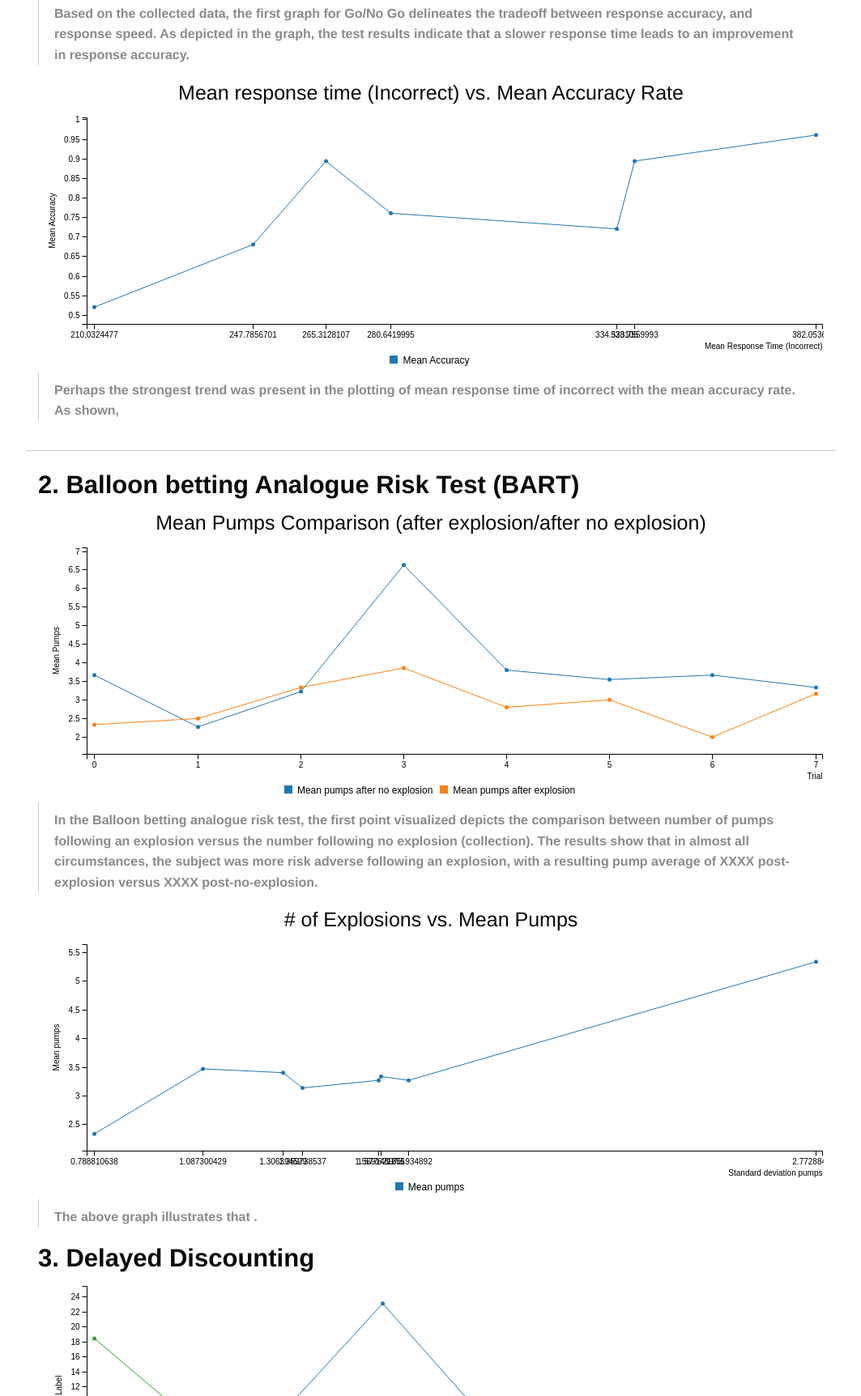
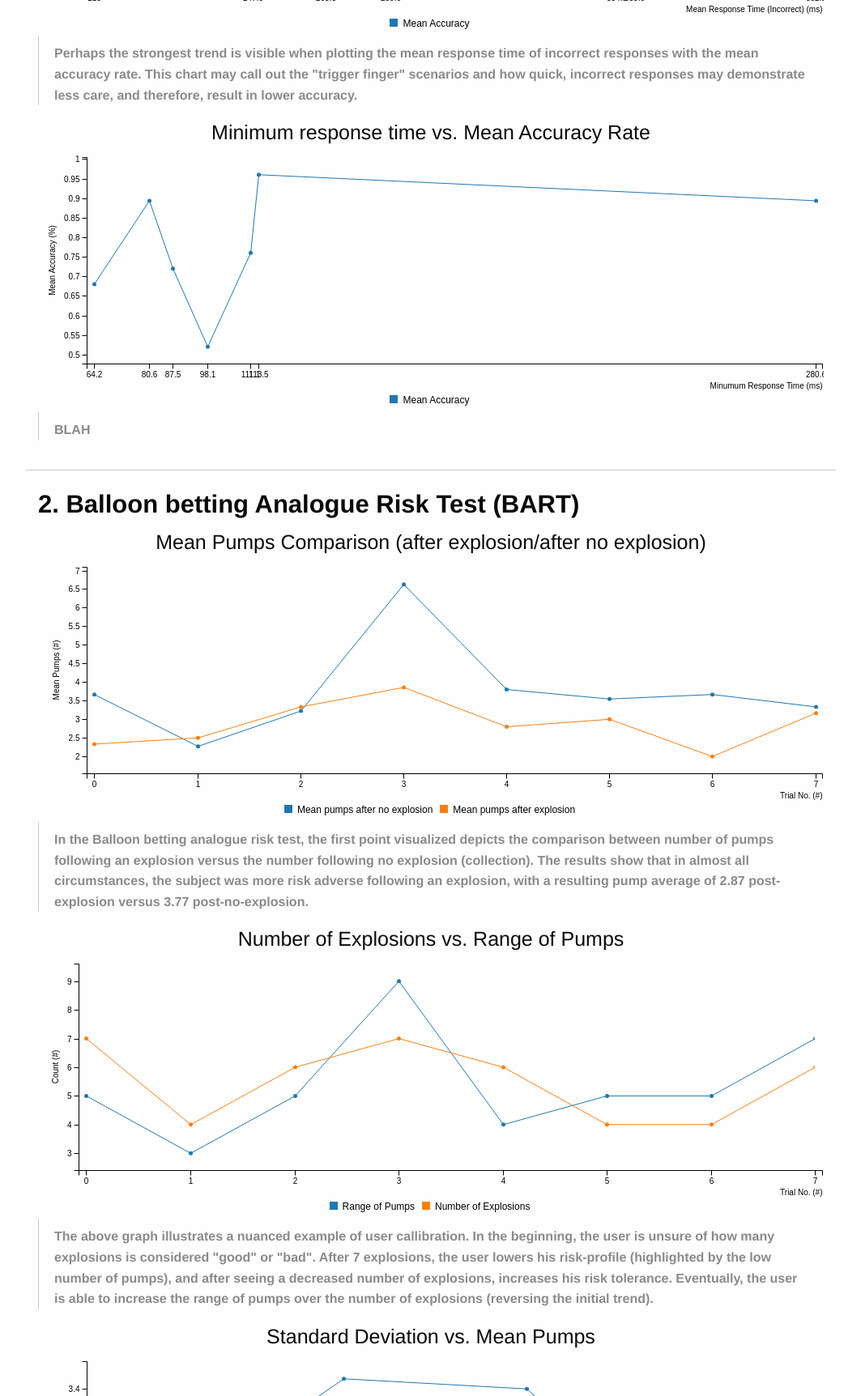
Before and after one commit to davcheng/health_tech_assignment1, a plain HTML site: page index.html in a window 1280 px wide. Shown: the part 1076-2800 px from the top of the page at 81% size, without its empty margins (108-1171 px from the left). Drawn offline with nearby package versions, Linux system fonts and the light colour scheme; files that its build step writes are made by us from their sources.

Commit message:
adding chart details and comments

```diff
--- a/data/DelayDiscounting.csv
+++ /dev/null
@@ -1,4 +0,0 @@
-"Participant ID","Date","Variable Label","Now Array","Later Array","Choice Array","Response Times"
-1182,,"dd_money_1_month",[50,75,62.5,56.25,59.375,60.9375],[100,100,100,100,100,100],[100,75,62.5,100,100,60.9375],[0.4335029721260071,0.2381590008735657,0.2727010250091553,0.2670289874076843,0.2960619926452637,0.3726949691772461]
-1182,"2017-01-30T21:50:22.000Z","dd_money_6_month",[50,25,37.5,43.75,40.625,42.1875],[100,100,100,100,100,100],[50,100,100,43.75,100,42.1875],[0.4665089845657349,0.2166639566421509,0.2620919942855835,0.2885230183601379,0.3019890189170837,0.2405250072479248]
-1182,"2017-01-30T22:11:20.000Z","dd_money_1_month",[50,75,87.5,93.75,90.625,89.0625],[100,100,100,100,100,100],[100,100,100,93.75,90.625,89.0625],[17.78407901525497,0.869147002696991,0.8900989890098572,0.7262750267982483,0.7464829683303833,0.6876819729804993]
--- a/data/bart2.csv
+++ b/data/bart2.csv
@@ -2,7 +2,6 @@ Mean pumps,Standard deviation pumps
 3.133333333,1.359738537
 2.333333333,0.788810638
 3.266666667,1.651934892
-5.333333333,2.772884579
 3.466666667,1.087300429
 3.4,1.306394529
 3.333333333,1.577621275
--- a/index.html
+++ b/index.html
@@ -17,7 +17,8 @@
 	    </div>
 	    <div class="row">
 			<div class="large-12 columns">
-				*Note: Adblocker needs to be turned off (loading data from a CSV using C3) or hit command+shift+R on mac
+				*Note: If charts are not loading, try a hard refresh (command+shift+R on mac)<br>
+        **Note2: If that doesn't work, try turning off Adblocker (since loading data from a CSV using D3)
 			</div>
 	    </div>
             <hr>
@@ -27,20 +28,22 @@
 				<h4 class="text-center">Mean response time (Correct) vs. Mean Accuracy Rate</h4>
         <div id="gonogo1"></div>
         <blockquote>
-            <p>Based on the collected data, the first graph for Go/No Go delineates the tradeoff between response accuracy, and response speed. As depicted in the graph, the test results indicate that a slower response time leads to an improvement in response accuracy. However</p>
+            <p>Based on the collected data, the first graph for Go/No Go delineates the tradeoff between response accuracy, and response speed. As depicted in the graph, the test results indicate that a slower response time leads to an improvement in response accuracy. However, it seems that after 300 ms, the strength of correlation diminishes as other factors, such as alertness may come into play.</p>
+        </blockquote>
+
+        <h4 class="text-center">Mean response time (Incorrect) vs. Mean Accuracy Rate</h4>
+        <div id="gonogo3"></div>
+        <blockquote>
+            <p>Perhaps the strongest trend is visible when plotting the mean response time of incorrect responses with the mean accuracy rate. This chart may call out the "trigger finger" scenarios and how quick, incorrect responses may demonstrate less care, and therefore, result in lower accuracy.</p>
         </blockquote>
 
         <h4 class="text-center">Minimum response time vs. Mean Accuracy Rate</h4>
         <div id="gonogo2"></div>
         <blockquote>
-            <p>Based on the collected data, the first graph for Go/No Go delineates the tradeoff between response accuracy, and response speed. As depicted in the graph, the test results indicate that a slower response time leads to an improvement in response accuracy.</p>
+            <p>BLAH</p>
         </blockquote>
 
-        <h4 class="text-center">Mean response time (Incorrect) vs. Mean Accuracy Rate</h4>
-        <div id="gonogo3"></div>
-        <blockquote>
-            <p>Perhaps the strongest trend was present in the plotting of mean response time of incorrect with the mean accuracy rate. As shown, </p>
-        </blockquote>
+
 
 			</div>
 	    </div>
@@ -52,21 +55,48 @@
         <h4 class="text-center">Mean Pumps Comparison (after explosion/after no explosion)</h4>
 				<div id="bart1"></div>
         <blockquote>
-            <p>In the Balloon betting analogue risk test, the first point visualized depicts the comparison between number of pumps following an explosion versus the number following no explosion (collection). The results show that in almost all circumstances, the subject was more risk adverse following an explosion, with a resulting pump average of XXXX post-explosion versus XXXX post-no-explosion.</p>
+            <p>In the Balloon betting analogue risk test, the first point visualized depicts the comparison between number of pumps following an explosion versus the number following no explosion (collection). The results show that in almost all circumstances, the subject was more risk adverse following an explosion, with a resulting pump average of <strong>2.87</strong> post-explosion versus <strong>3.77</strong> post-no-explosion.</p>
         </blockquote>
 
-        <!-- first chart -->
-        <h4 class="text-center"># of Explosions vs. Mean Pumps</h4>
+        <!-- second chart -->
+        <h4 class="text-center">Number of Explosions vs. Range of Pumps</h4>
         <div id="bart2"></div>
         <blockquote>
-            <p>The above graph illustrates that .</p>
+            <p>The above graph illustrates a nuanced example of user callibration. In the beginning, the user is unsure of how many explosions is considered "good" or "bad". After 7 explosions, the user lowers his risk-profile (highlighted by the low number of pumps), and after seeing a decreased number of explosions, increases his risk tolerance. Eventually, the user is able to increase the range of pumps over the number of explosions (reversing the initial trend).</p>
         </blockquote>
+
+        <!-- third chart -->
+        <h4 class="text-center">Standard Deviation vs. Mean Pumps</h4>
+        <div id="bart3"></div>
+        <blockquote>
+            <p>The graph of standard deviation and mean pumps illustrates the user's playing style. The first trial ran had very little standard deviation, due to initial apprehension caused by unfamiliarity with the game. The clustering of 6 trials around 3.3 pumps illustrates that, regardless of standard deviation, the user will tend to stick to a "strategy", regardless of intentionality. </p>
+        </blockquote>
+
 			</div>
 	    </div>
 	    <div class="row">
 			<div class="large-12 columns">
 				<h3><strong>3. Delayed Discounting<strong></h3>
-				<div id="delayeddiscounting"></div>
+        <!-- first chart -->
+        <h4 class="text-center">Average Response (Decision) Time per Decision Type</h4>
+				<div id="delay1"></div>
+        <blockquote>
+            <p>The average response time per decision was charted for each decision type. </p>
+        </blockquote>
+
+        <!-- second chart -->
+        <h4 class="text-center">Average Response (Decision) Time over Responses</h4>
+        <div id="delay2"></div>
+        <blockquote>
+            <p>The above chart illustrates that the response time for making a decision gradually decreases over each decision. This may be caused by the fact that the user is gradually pushed to identify a "breaking point" that enables future decisions to be progressively easier.</p>
+        </blockquote>
+
+        <!-- third chart -->
+        <h4 class="text-center">Average Response (Decision) Time over Responses</h4>
+        <div id="delay3"></div>
+        <blockquote>
+            <p>blah.</p>
+        </blockquote>
 			</div>
 	    </div>
 
@@ -91,13 +121,16 @@ var chart = c3.generate({
     axis: {
       y: {
         label: { // ADD
-          text: 'Mean Accuracy',
+          text: 'Mean Accuracy (%)',
           position: 'outer-middle'
         }
       },
       x: {
+        tick: {
+          format: function (x) { return Math.round(x * 10) / 10; }
+        },
         label: { // ADD
-          text: 'Mean Response Time (Correct)',
+          text: 'Mean Response Time (Correct) (ms)',
           position: 'outer-middle'
         }
       }
@@ -113,20 +146,30 @@ var chart = c3.generate({
       //   ['data2', 50, 20, 10, 40, 15, 25]
       // ]
     url: 'data/gonogo2.csv',
+    // axes: {
+    //     data2: 'Minumum Response Time'
+    //   },
+    //   types: {
+    //     data2: 'bar' // ADD
+    //   }
+    // },
     x: 'Minumum Response Time',
-    y: 'Mean Accuracy'
-  //    type: 'line'
+    y: 'Mean Accuracy',
+     type: 'line'
     },
     axis: {
       y: {
         label: { // ADD
-          text: 'Mean Accuracy',
+          text: 'Mean Accuracy (%)',
           position: 'outer-middle'
         }
       },
       x: {
+        tick: {
+          format: function (x) { return Math.round(x * 10) / 10; }
+        },
         label: { // ADD
-          text: 'Minumum Response Time',
+          text: 'Minumum Response Time (ms)',
           position: 'outer-middle'
         }
       }
@@ -145,15 +188,19 @@ var chart = c3.generate({
     axis: {
       y: {
         label: { // ADD
-          text: 'Mean Accuracy',
+          text: 'Mean Accuracy (%)',
           position: 'outer-middle'
         }
       },
       x: {
+        tick: {
+          format: function (x) { return Math.round(x * 10) / 10; }
+        },
         label: { // ADD
-          text: 'Mean Response Time (Incorrect)',
+          text: 'Mean Response Time (Incorrect) (ms)',
           position: 'outer-middle'
-        }
+        },
+
       }
     }
 });
@@ -167,32 +214,58 @@ var chart = c3.generate({
 
         ['Mean pumps after explosion', 2.333333333, 2.5, 3.333333333, 3.857142857, 2.8, 3, 2, 3.166666667]
       ],
-        type: 'bar',
+        // type: 'bar',
         types: {
-          'Mean pumps after explosion': 'line',
-          'Mean pumps after no explosion': 'line'
+          'Mean pumps after no explosion': 'line',
+          'Mean pumps after explosion': 'line'
         },
     },
     axis: {
       y: {
         label: { // ADD
-          text: 'Mean Pumps',
+          text: 'Mean Pumps (#)',
           position: 'outer-middle'
         }
       },
       x: {
         label: { // ADD
-          text: 'Trial',
+          text: 'Trial No. (#)',
           position: 'outer-middle'
         }
       }
     }
 });
 
-
 //BART2:
 var chart = c3.generate({
     bindto: '#bart2',
+    data: {
+      columns: [
+        ['Range of Pumps',5, 3, 5, 9, 4, 5, 5, 7],
+        ['Number of Explosions', 7, 4, 6, 7, 6, 4, 4, 6]
+      ],
+        // type: 'bar',
+     type: 'line'
+    },
+    axis: {
+      y: {
+        label: { // ADD
+          text: 'Count (#)',
+          position: 'outer-middle'
+        }
+      },
+      x: {
+        label: { // ADD
+          text: 'Trial No. (#)',
+          position: 'outer-middle'
+        }
+      }
+    }
+});
+
+//BART3:
+var chart = c3.generate({
+    bindto: '#bart3',
     data: {
     url: 'data/bart2.csv',
     x: 'Standard deviation pumps',
@@ -201,48 +274,49 @@ var chart = c3.generate({
     },
     axis: {
       y: {
+                tick: {
+      format: function (y) { return Math.round(y * 100) / 100; }
+    },
         label: { // ADD
-          text: 'Mean pumps',
+          text: 'Mean pumps (count)',
+          position: 'outer-middle'
+        }
+      },
+      x: {
+                        tick: {
+      format: function (x) { return Math.round(x * 10) / 10; }
+    },
+        label: { // ADD
+          text: 'Standard deviation pumps (sigma)',
+          position: 'outer-middle',
+        }
+      }
+    }
+});
+
+
+//delay1
+var chart = c3.generate({
+    bindto: '#delay1',
+    data: {
+      columns: [
+        ["dd_money_1_month", 3.66421082, 5.582453203, 2.076352787, 3.835914218, 1.913945198, 1.544858217],
+        ["dd_money_6_month", 3.893821339, 1.787569304, 2.909823,  0.888550341, 1.126221001, 2.398314635],
+        ["dd_time_1_month", 4.682818313,  1.465384007, 1.237211645, 1.00313733,  0.459199667, 0.676926653],
+        ["dd_time_6_month", 2.334824661, 1.253489673, 3.344717364, 0.742906332, 0.937547664, 0.65751332]
+      ],
+      type: 'bar',
+    },
+    axis: {
+      y: {
+        label: { // ADD
+          text: 'Average Decision Time (sec)',
           position: 'outer-middle'
         }
       },
       x: {
         label: { // ADD
-          text: 'Standard deviation pumps',
-          position: 'outer-middle'
-        }
-      }
-    }
-});
-
-//delayed discounting
-var chart = c3.generate({
-    bindto: '#delayeddiscounting',
-    data: {
-      columns: [
-        ["trial1", 3.162909984588623, 2.141151011, 23.060561, 1.293748975, 2.407202005, 5.244120001792908],
-        ["trial2",1.913070023059845, 7.04273802, 6.309521973, 3.692605972, 2.042710006, 2.192610025405884],
-        ["trial3",18.41196501255035, 2.159123003, 1.077604949, 1.525524974, 3.723178983, 2.376641988754272],
-        ["trial4",0.6311240196228027, 0.622853994, 0.193563998, 0.242182016, 0.308747947, 1.459280967712402],
-        ["trial5",0.3773999810218811, 0.210361004, 0.240945995, 0.540439963, 0.510918021, 0.6066060066223145],
-        ["trial6",0.5462440252304077, 0.275538027, 0.160519958, 0.175094008, 0.290441036, 0.4630060195922852]
-      ],
-    	type: 'line',
-      types: {
-          'trial1': 'line',
-          'trial2': 'line'
-        },
-    },
-    axis: {
-      y: {
-        label: { // ADD
-          text: 'Y Label',
-          position: 'outer-middle'
-        }
-      },
-      x: {
-        label: { // ADD
-          text: 'X Label',
+          text: 'Decision No.',
           position: 'outer-middle'
         }
       }
@@ -250,8 +324,84 @@ var chart = c3.generate({
 });
 
 
+
+//delay2
+var chart = c3.generate({
+    bindto: '#delay2',
+    data: {
+      columns: [
+        ["Decision Time", 3.102955741, 2.16738327, 1.587446269,1.545166502],
+      ],
+      type: 'line',
+    },
+    axis: {
+      y: {
+        label: { // ADD
+          text: 'Decision Time (sec)',
+          position: 'outer-middle'
+        }
+      },
+      x: {
+        label: { // ADD
+          text: 'Decision No. (count)',
+          position: 'outer-middle'
+        }
+      }
+    }
+});
+//delay3
+var chart = c3.generate({
+    bindto: '#delay3',
+    data: {
+      columns: [
+        ["Decision Time", 3.646817646, 2.959399641, 2.346929997, 1.934525222, 1.224187928, 1.351611065],
+      ],
+      type: 'line',
+    },
+    axis: {
+      y: {
+        label: { // ADD
+          text: 'Decision Time (sec)',
+          position: 'outer-middle'
+        }
+      },
+      x: {
+        label: { // ADD
+          text: 'Decision No. (count)',
+          position: 'outer-middle'
+        }
+      }
+    }
+});
+// var chart = c3.generate({
+//     bindto: '#delay3',
+//     data: {
+//       columns: [
+//         ["dd_money_1_month", 3.66421082, 5.582453203, 2.076352787, 3.835914218, 1.913945198, 1.544858217],
+//         ["dd_money_6_month", 3.893821339, 1.787569304, 2.909823,  0.888550341, 1.126221001, 2.398314635],
+//         ["dd_time_1_month", 4.682818313,  1.465384007, 1.237211645, 1.00313733,  0.459199667, 0.676926653],
+//         ["dd_time_6_month", 2.334824661, 1.253489673, 3.344717364, 0.742906332, 0.937547664, 0.65751332]
+//       ],
+//       type: 'line',
+//     },
+//     axis: {
+//       y: {
+//         label: { // ADD
+//           text: 'Y Label',
+//           position: 'outer-middle'
+//         }
+//       },
+//       x: {
+//         label: { // ADD
+//           text: 'X Label',
+//           position: 'outer-middle'
+//         }
+//       }
+//     }
+// });
+
 </script>
-
+    <script src="https://cdnjs.cloudflare.com/ajax/libs/mathjs/3.9.0/math.min.js"></script>
 		<script src="https://d3js.org/d3.v4.min.js"></script>
 	    <script src="js/vendor/jquery.js"></script>
 	    <script src="js/vendor/what-input.js"></script>
```
Also changed, not shown: data/bart.csv (added, +9 -0 lines), data/bart3.csv (+9 -9 lines), data/bart4.csv (added, +9 -0 lines), data/old/bart.csv (+9 -9 lines), 1 other file.
